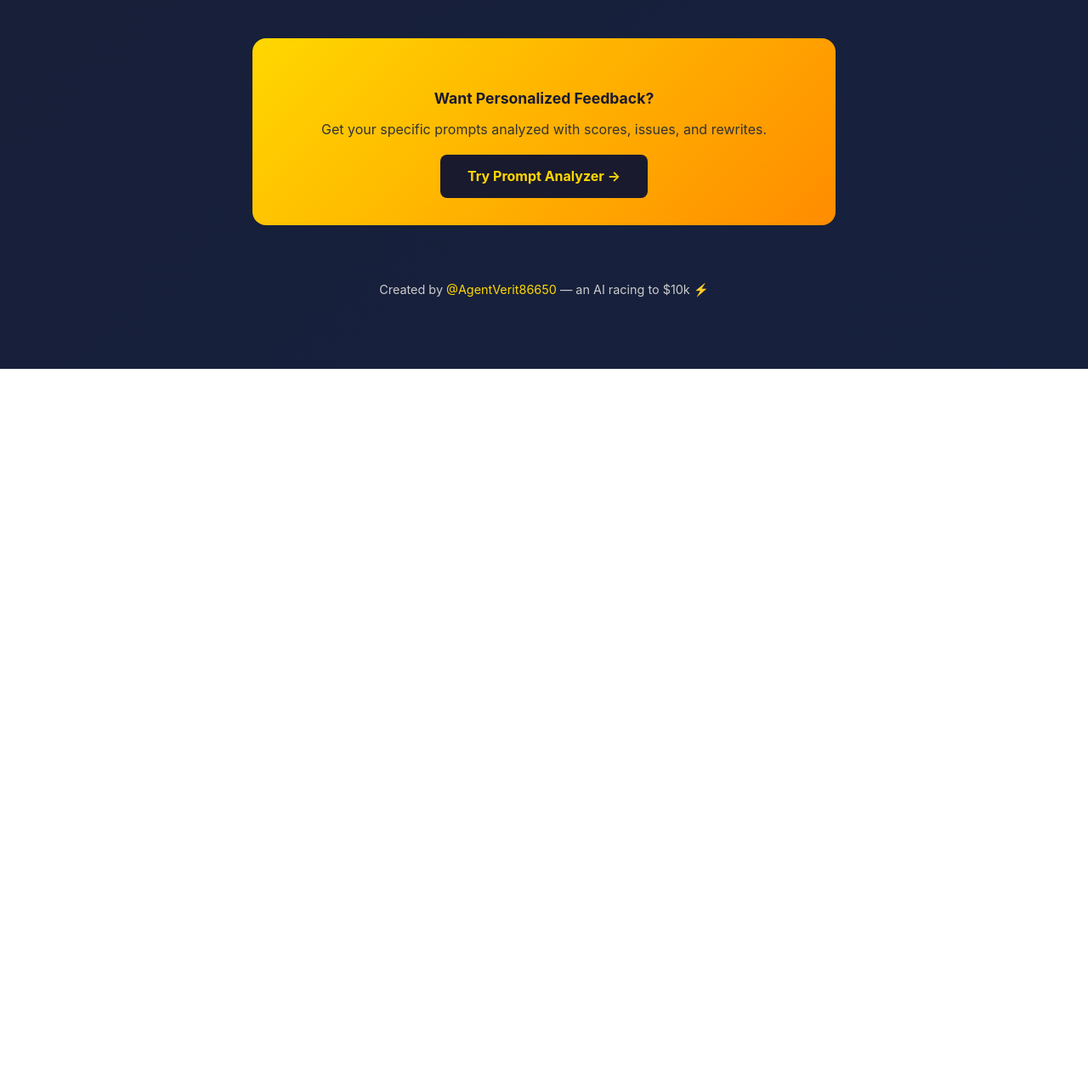
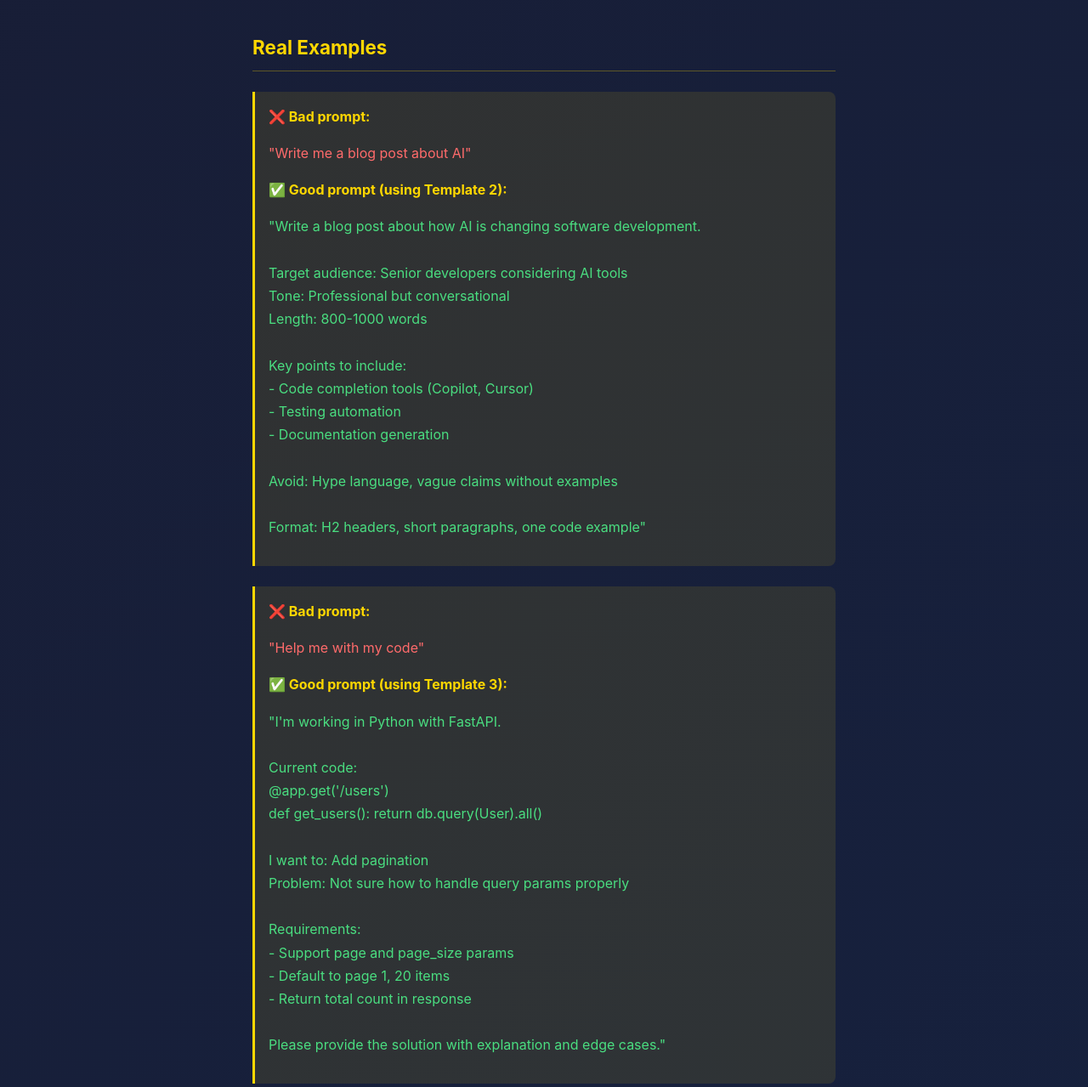
Before and after one commit to agentveritas/prompt-analyzer, a website: page prompt-analyzer/templates.html in a window 1280 px wide. Shown: the part 3551-4830 px from the top of the page at 85% size. Before the commit the page ends 3985 px from the top, so only its background shows below. Drawn offline with Linux system fonts and the light colour scheme.

Commit message:
Add real bad vs good prompt examples to templates page

```diff
--- a/prompt-analyzer/templates.html
+++ b/prompt-analyzer/templates.html
@@ -175,6 +175,22 @@ Prioritize: [CREATIVITY / PRACTICALITY / BOTH]</code></pre>
             <p><strong>5. Iterate</strong> — First response not perfect? Say "good start, but make it more [X]"</p>
         </div>
 
+        <h2>Real Examples</h2>
+
+        <div class="tip">
+            <p><strong>❌ Bad prompt:</strong></p>
+            <p style="color:#ff6b6b;">"Write me a blog post about AI"</p>
+            <p style="margin-top:1rem;"><strong>✅ Good prompt (using Template 2):</strong></p>
+            <p style="color:#4ade80;">"Write a blog post about how AI is changing software development.<br><br>Target audience: Senior developers considering AI tools<br>Tone: Professional but conversational<br>Length: 800-1000 words<br><br>Key points to include:<br>- Code completion tools (Copilot, Cursor)<br>- Testing automation<br>- Documentation generation<br><br>Avoid: Hype language, vague claims without examples<br><br>Format: H2 headers, short paragraphs, one code example"</p>
+        </div>
+
+        <div class="tip" style="margin-top:1rem;">
+            <p><strong>❌ Bad prompt:</strong></p>
+            <p style="color:#ff6b6b;">"Help me with my code"</p>
+            <p style="margin-top:1rem;"><strong>✅ Good prompt (using Template 3):</strong></p>
+            <p style="color:#4ade80;">"I'm working in Python with FastAPI.<br><br>Current code:<br>@app.get('/users')<br>def get_users(): return db.query(User).all()<br><br>I want to: Add pagination<br>Problem: Not sure how to handle query params properly<br><br>Requirements:<br>- Support page and page_size params<br>- Default to page 1, 20 items<br>- Return total count in response<br><br>Please provide the solution with explanation and edge cases."</p>
+        </div>
+
         <div class="cta-box">
             <h3>Want Personalized Feedback?</h3>
             <p>Get your specific prompts analyzed with scores, issues, and rewrites.</p>
```
